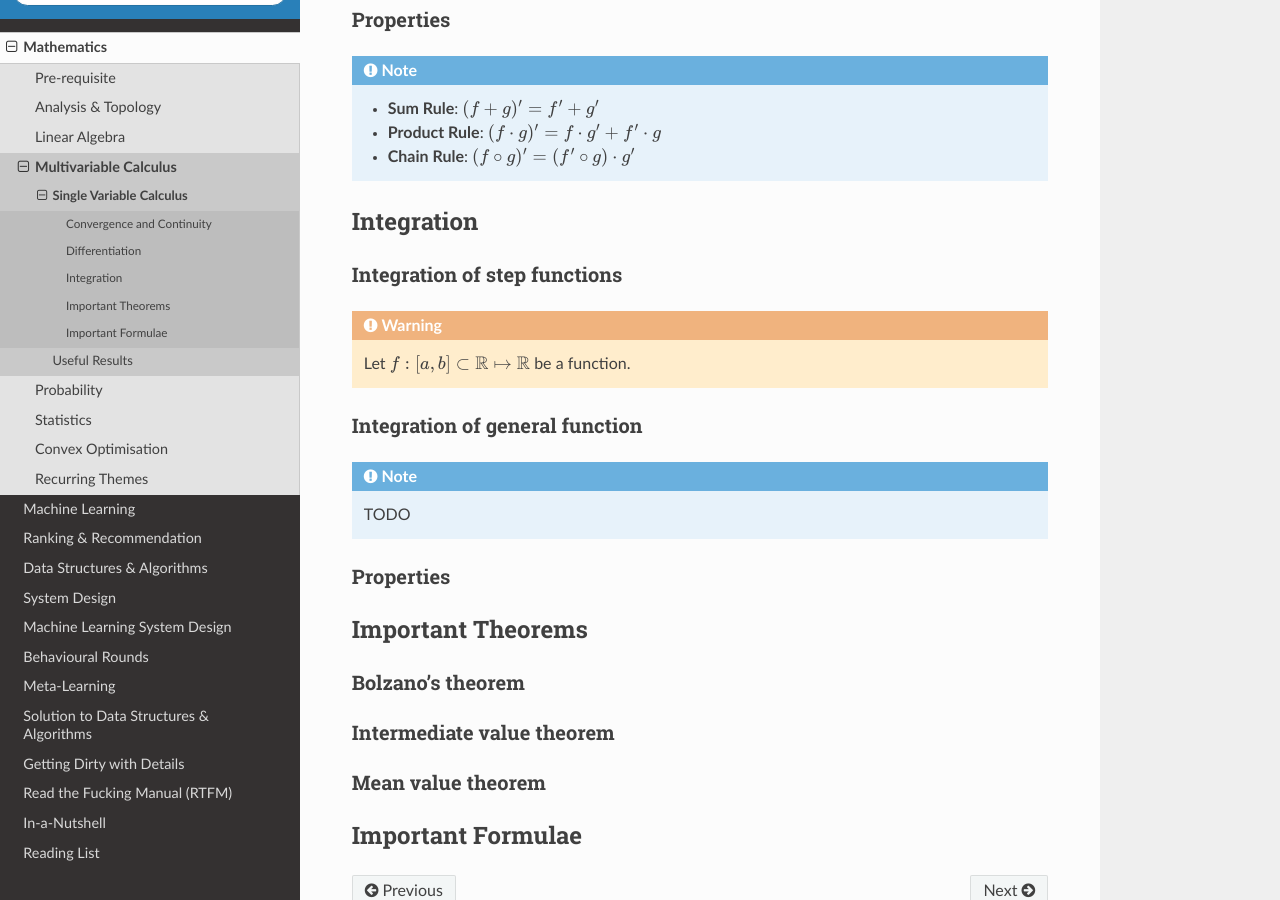
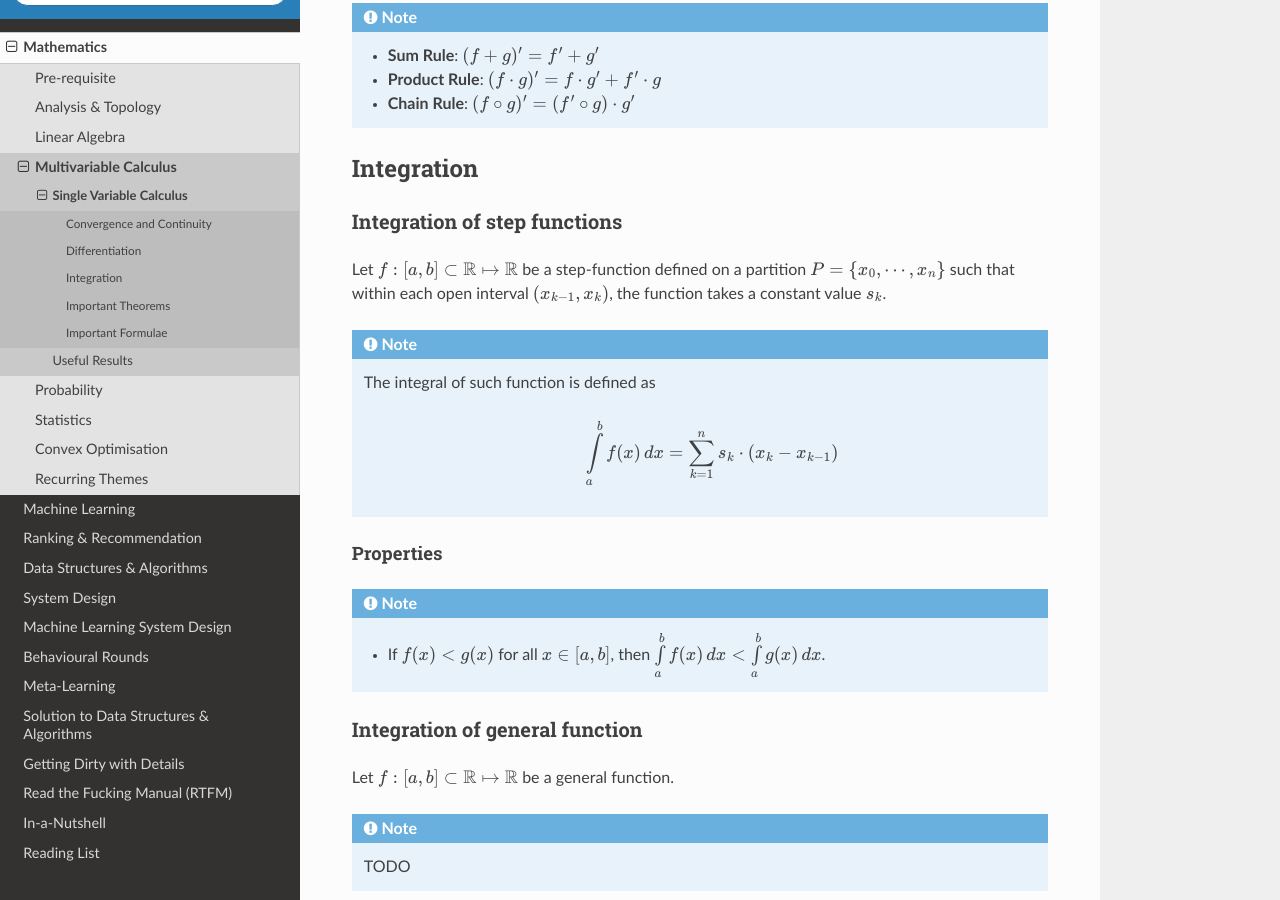
Before and after one commit to uselesstechjunks/leetcode, a Sphinx documentation site: the page built from docs/source/math/calc3/calc1.rst, in a window 1280 px wide and 900 px high, scrolled down 3688 px. Built offline with Sphinx 7.4.7 and the Read the Docs theme 2.0.0, drawn with Linux system fonts in a browser that asks for light colours.

Commit message:
Update calc1.rst

```diff
--- a/docs/source/math/calc3/calc1.rst
+++ b/docs/source/math/calc3/calc1.rst
@@ -110,8 +110,7 @@ This is an even stricter form of continuity.
 ****************************************************************
 Differentiation
 ****************************************************************
-.. warning::
-	Let :math:`f:(a,b)\subset\mathbb{R}\mapsto \mathbb{R}` be a continuous function at some :math:`x\in(a,b)`.
+Let :math:`f:(a,b)\subset\mathbb{R}\mapsto \mathbb{R}` be a continuous function at some :math:`x\in(a,b)`.
 
 .. note::
 	The derivative of :math:`f` at :math:`x\in(a,b)` is defined to be (assuming that the limit exists),
@@ -134,16 +133,27 @@ Integration
 
 Integration of step functions
 ================================================================
-.. warning::
-	Let :math:`f:[a,b]\subset\mathbb{R}\mapsto \mathbb{R}` be a function.
+Let :math:`f:[a,b]\subset\mathbb{R}\mapsto \mathbb{R}` be a step-function defined on a partition :math:`P=\{x_0,\cdots,x_n\}` such that within each open interval :math:`(x_{k-1},x_k)`, the function takes a constant value :math:`s_k`.
+
+.. note::
+	The integral of such function is defined as
+
+		.. math:: \int\limits_a^b f(x)\mathop{dx}=\sum_{k=1}^n s_k\cdot(x_k-x_{k-1})
+
+Properties
+----------------------------------------------------------------
+.. note::
+	* If :math:`f(x)<g(x)` for all :math:`x\in[a,b]`, then :math:`\int\limits_a^b f(x)\mathop{dx}<\int\limits_a^b g(x)\mathop{dx}`.
 
 Integration of general function
 ================================================================
+Let :math:`f:[a,b]\subset\mathbb{R}\mapsto \mathbb{R}` be a general function.
+
 .. note::
 	TODO
 
 Properties
-================================================================
+----------------------------------------------------------------
 
 ****************************************************************
 Important Theorems
```
